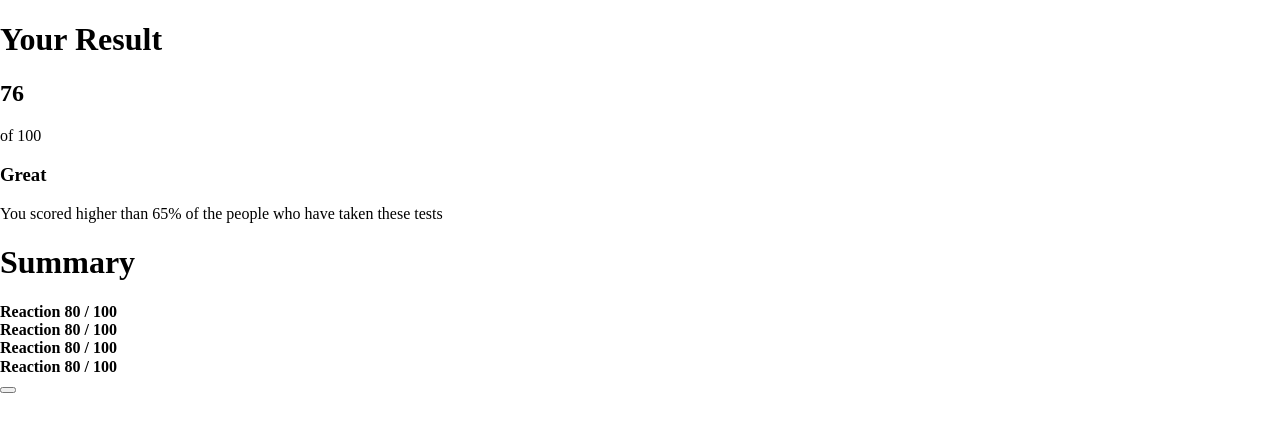
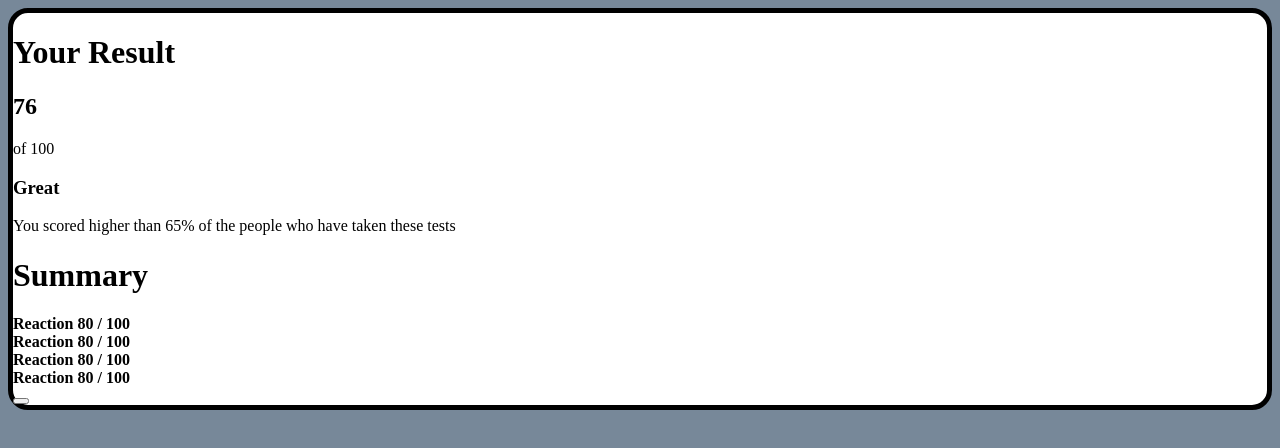
Before and after one commit to NV27/practice-repo, a plain HTML site: page index.html in a window 1280 px wide. Drawn offline with nearby package versions, Linux system fonts and the light colour scheme; files that its build step writes are made by us from their sources.

Commit message:
basic css

```diff
--- a/index.html
+++ b/index.html
@@ -15,8 +15,8 @@
 
     <link rel="stylesheet" href="https://cdnjs.cloudflare.com/ajax/libs/font-awesome/6.4.0/css/all.min.css">
 
-    <link rel="stylesheet" href="css/normalize.css">
-    <link rel="stylesheet" href="css/styles.css">
+    <!--<link rel="stylesheet" href="css/normalize.css">-->
+    <link rel="stylesheet" href="styles.css">
 </head>
 
 <body>
--- a/styles.css
+++ b/styles.css
@@ -0,0 +1,20 @@
+*,
+*::before,
+*::after {
+  box-sizing: border-box;
+}
+
+:root {
+  --primaryCol: red;
+  --secondaryCol: blue;
+}
+
+body {
+  background-color: lightslategrey;
+}
+
+.model{
+    background-color: white;
+    border-radius: 20px;
+    border: black 5px solid;
+}
```
